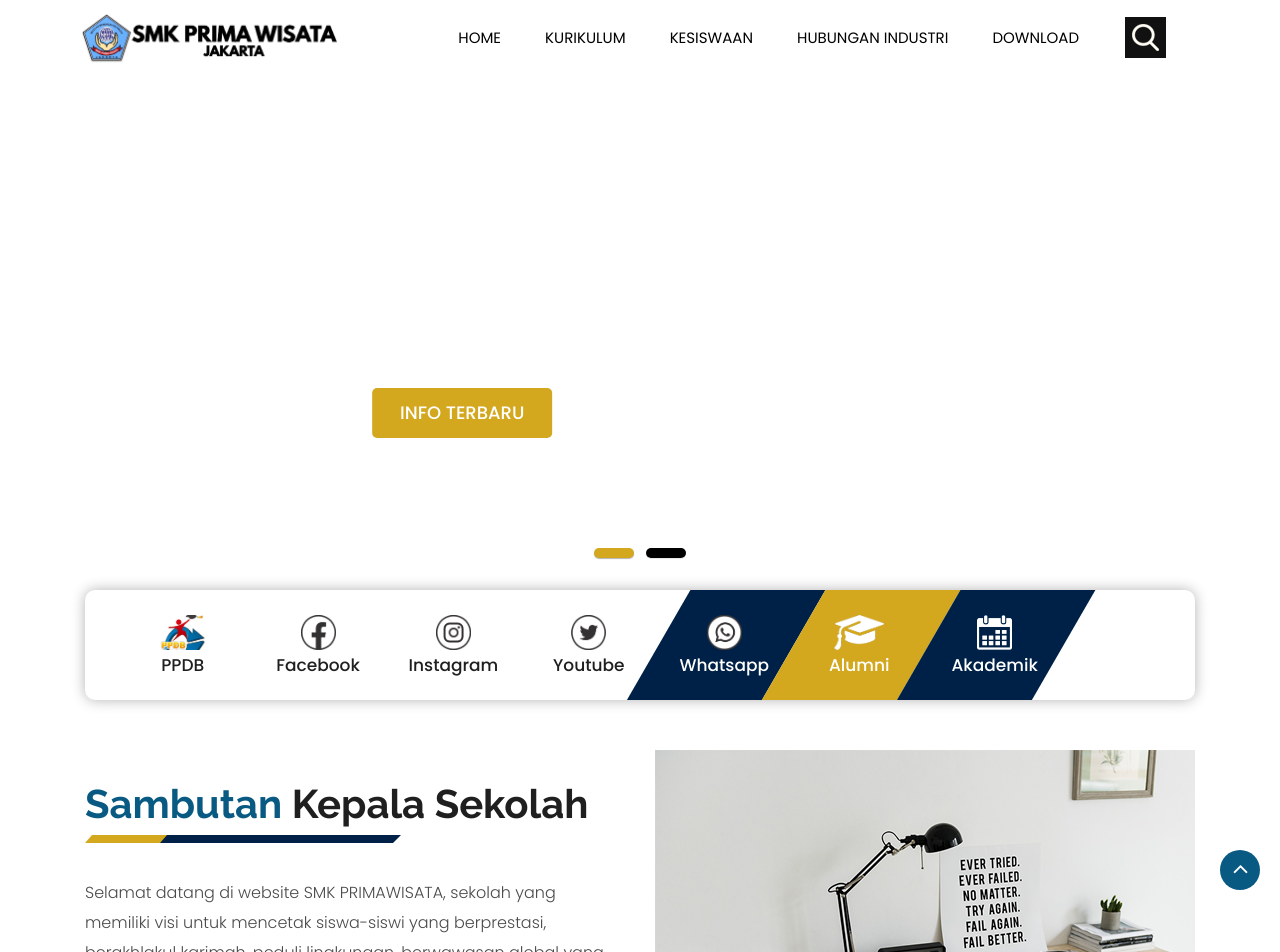
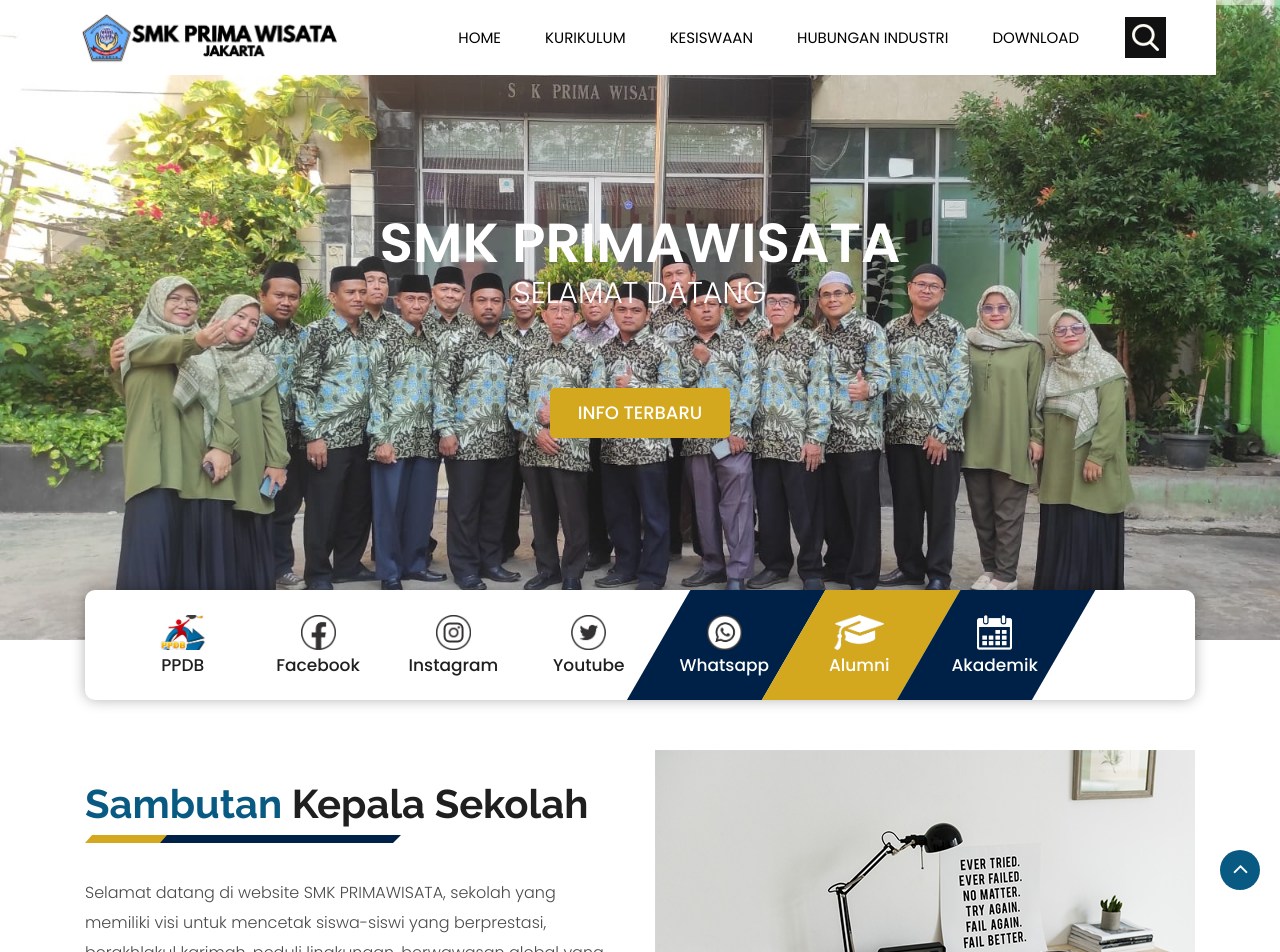
Before and after one commit to yokowasis/website-smkprimawisata.sch.id, a Jekyll site: the page built from index.md, in a window 1280 px wide. Shown: the top 952 px of the page. Built offline with Jekyll 4.4.1, drawn with Linux system fonts in a browser that asks for light colours.

Commit message:
fix slider

```diff
--- a/_config.yml
+++ b/_config.yml
@@ -64,16 +64,10 @@
     link: "#"
     icon: /images/calendar.png
 
-
 sliders:
   - title: SMK PRIMAWISATA
     text: Selamat Datang
     image: /images/Photo Guru Guru.jpeg
-    link: /category/berita
-    linktext: INFO TERBARU
-  - title: SMK PRIMAWISATA
-    text: Selamat Datang
-    image: /gallery/images/Photo Guru Guru.jpeg
     link: /category/berita
     linktext: INFO TERBARU
 
--- a/_includes/slider.html
+++ b/_includes/slider.html
@@ -6,7 +6,7 @@
         {%- for slider in site.sliders -%}
         <div
           class="pogoSlider-slide"
-          style="background-image: url({{slider.image}})"
+          style="background-image: url('{{slider.image}}')"
         >
           <div class="container">
             <div class="row">
```
